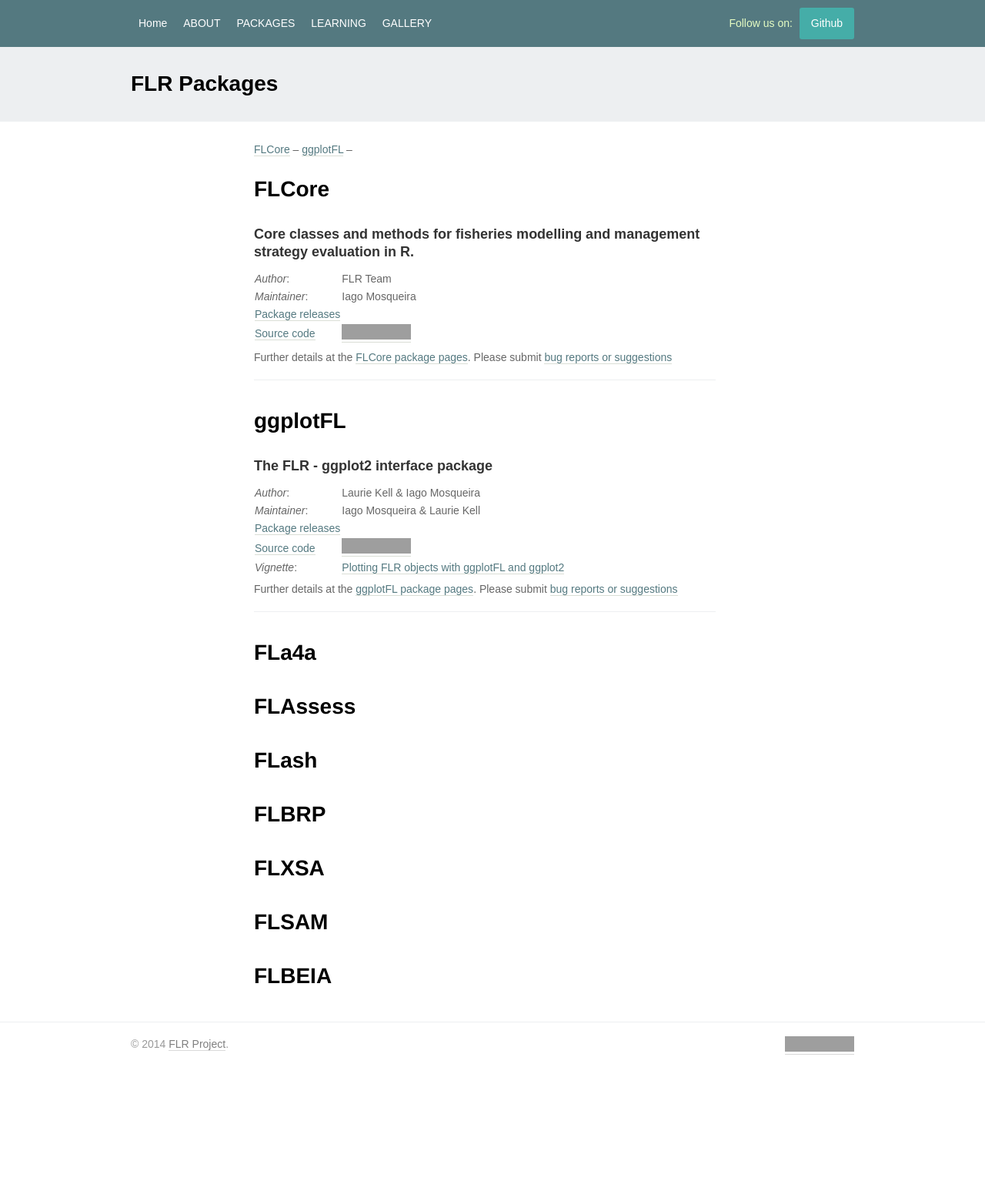
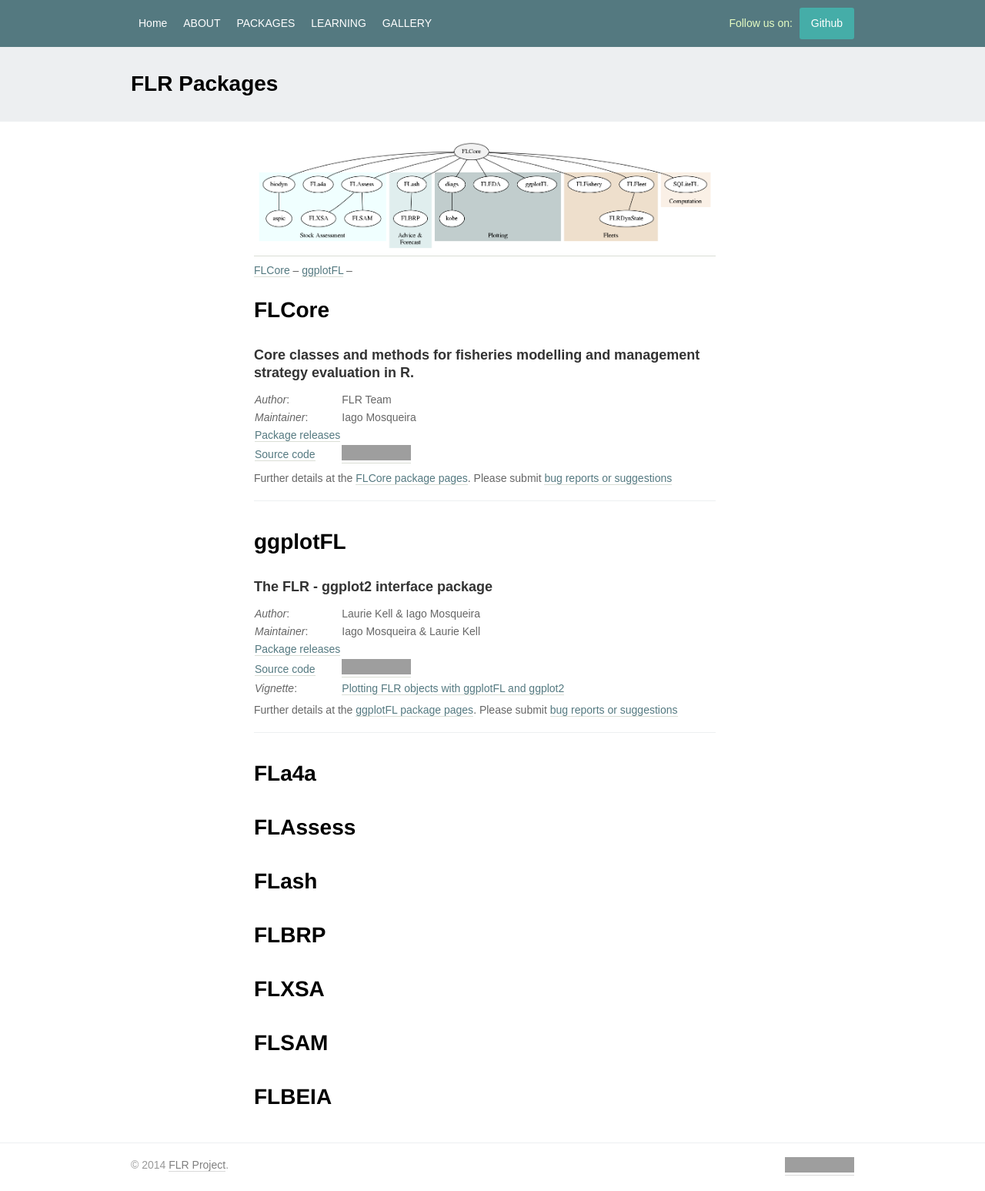
Before and after one commit to flr/flr.github.io, a Jekyll site: the page built from pkgs/index.md, in a window 1280 px wide. Shown: the whole page at 77% size. Built offline with Jekyll 4.4.1, drawn with Linux system fonts in a browser that asks for light colours; some web fonts are replaced; before the commit the page ends 1390 px from its top, so only the background shows below that; grey boxes are pictures that could not be loaded.

Commit message:
Extended pkg map

```diff
--- a/pkgs/index.md
+++ b/pkgs/index.md
@@ -2,6 +2,9 @@
 layout: page
 title: FLR Packages
 ---
+
+[![FLR packages](/assets/diagrams/flrpkgs.png)](/assets/diagrams/flrpkgs.png)
+
 
 [FLCore](#flcore) -- [ggplotFL](#ggplotfl) --
 
```
